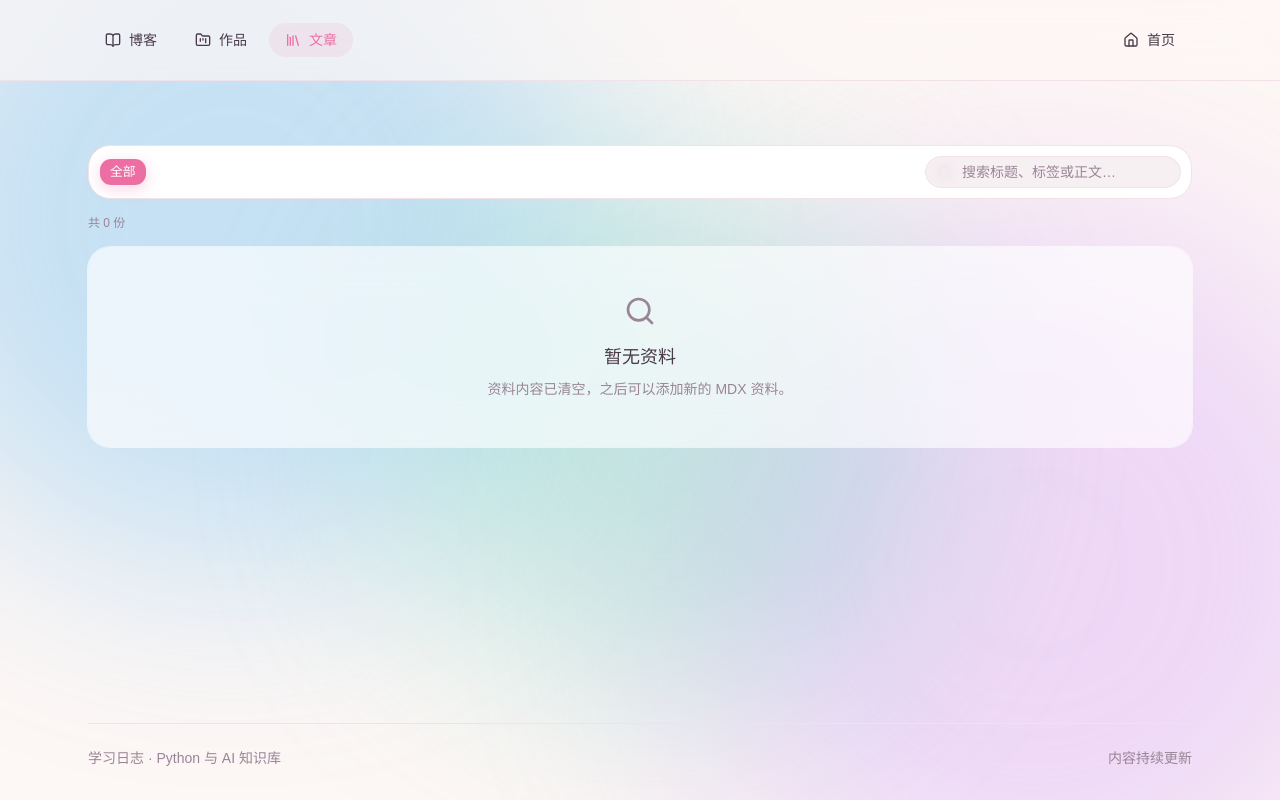
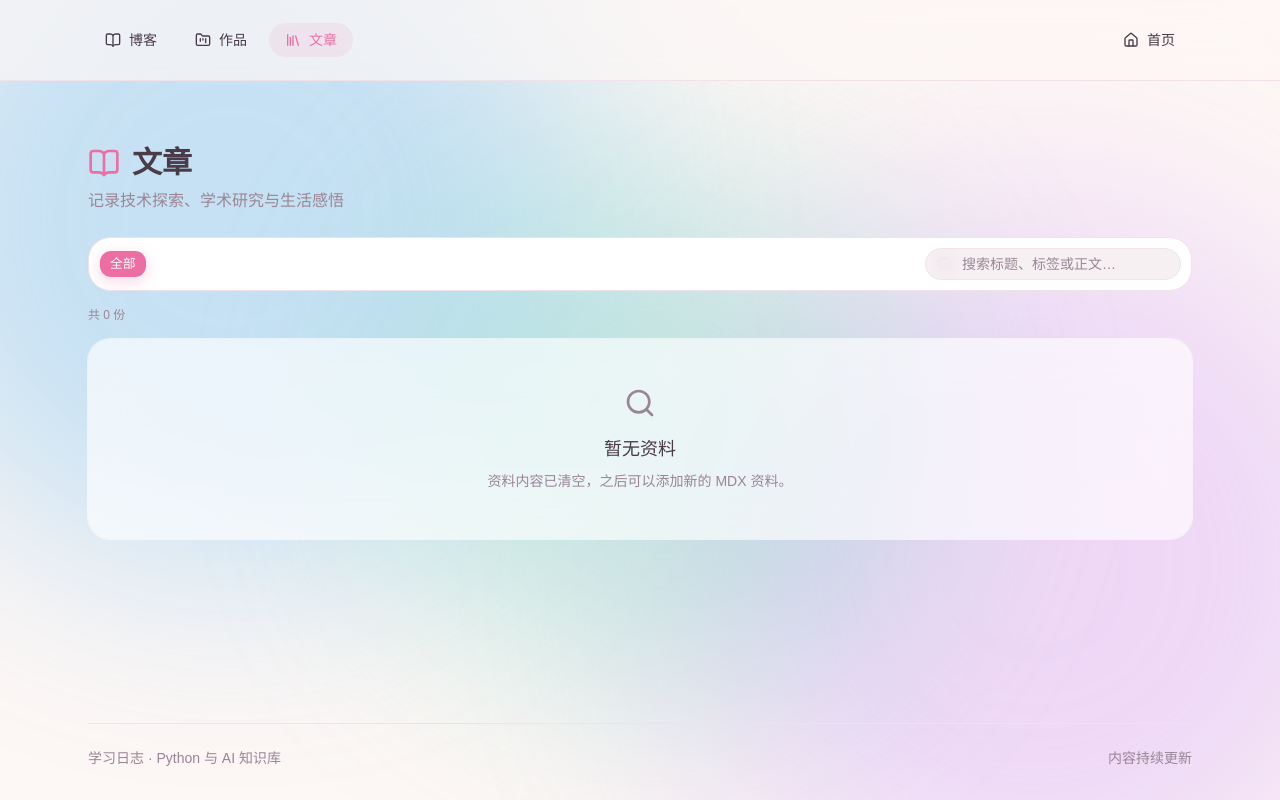
Before and after one commit to bsun9482-coder/bsun9482-coder.github.blog, a React (Vite) app: page /resources in a window 1280 px wide. Built offline with nearby package versions, Linux system fonts and the light colour scheme.

Commit message:
feat(resources): 资料页新增标题区块（图标 + 大标题 + 副标题）

```diff
--- a/src/config/site.ts
+++ b/src/config/site.ts
@@ -147,6 +147,7 @@ export const siteContent = {
       empty: "暂无歌词",
     },
     resources: {
+      subtitle: "记录技术探索、学术研究与生活感悟",
       emptyResources: "暂无资料",
       noResults: "没有找到相关资料",
       emptyResourcesDescription: "资料内容已清空，之后可以添加新的 MDX 资料。",
--- a/src/pages/resources-page.tsx
+++ b/src/pages/resources-page.tsx
@@ -1,5 +1,5 @@
 import { useDeferredValue, useMemo, useState } from "react"
-import { SearchIcon, XIcon } from "lucide-react"
+import { BookOpen, SearchIcon, XIcon } from "lucide-react"
 
 import { ArticleCard } from "@/components/article/article-card"
 import { Container } from "@/components/layout/container"
@@ -41,6 +41,16 @@ export function ResourcesPage() {
   return (
     <Container className="py-10 sm:py-16">
       <section>
+        <div className="mb-6">
+          <div className="flex items-center gap-3">
+            <BookOpen aria-hidden="true" className="size-8 text-primary" />
+            <h1 className="text-3xl font-bold">{pageNameOf("/resources")}</h1>
+          </div>
+          <p className="mt-2 text-muted-foreground">
+            {siteContent.ui.resources.subtitle}
+          </p>
+        </div>
+
         <div className="flex flex-col gap-3 rounded-xl border bg-card p-2.5 sm:flex-row sm:items-center">
           <div
             aria-label="按分类筛选"
```
